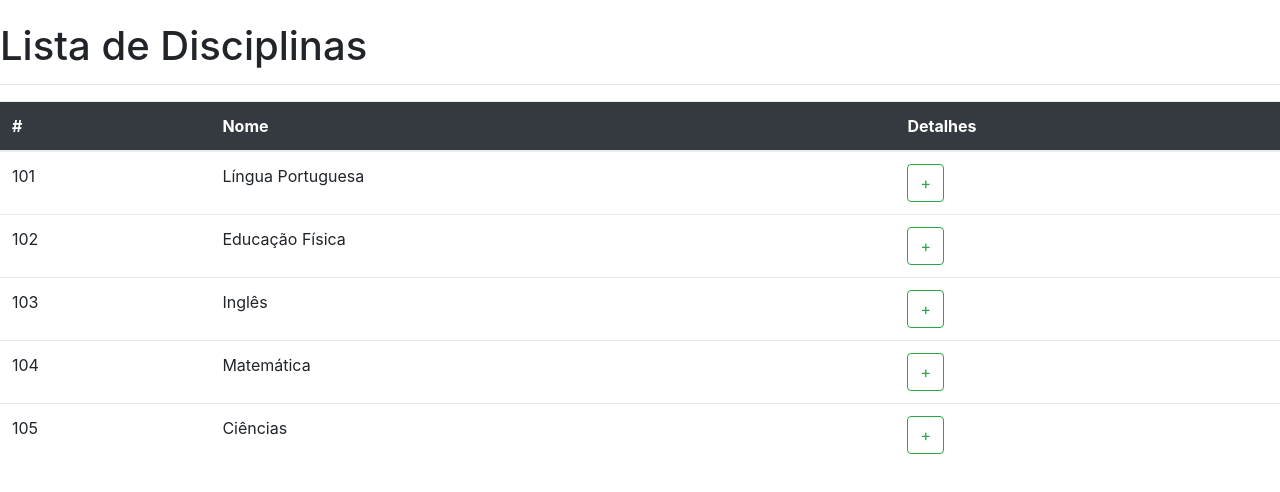
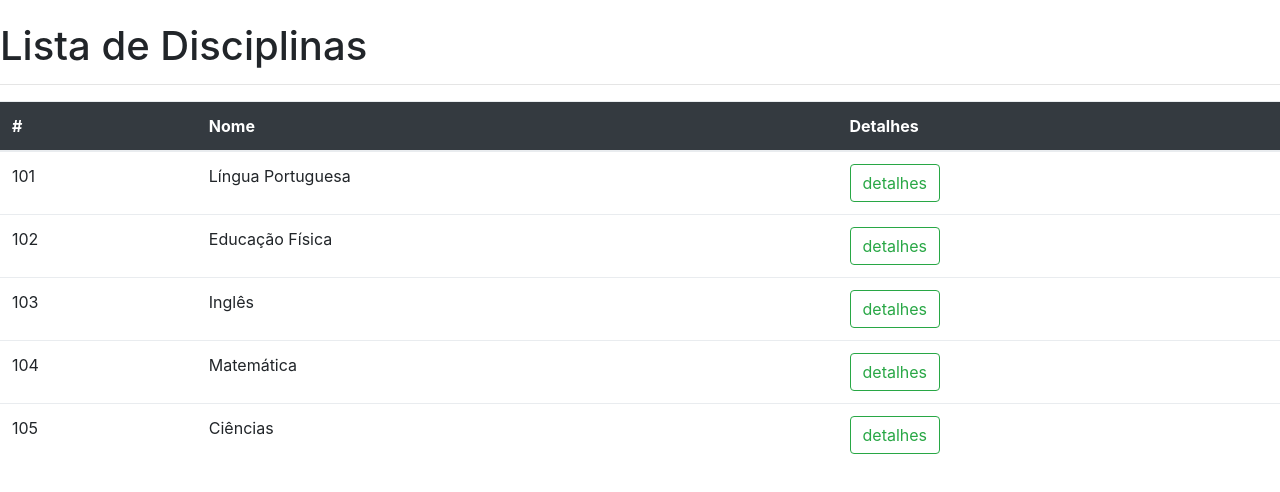
Before and after one commit to caramelloinfo/atividades-lpweb, an Angular app in the folder angular-app/: page / in a window 1280 px wide. Shown: the top 492 px of the page. Built offline with nearby package versions, Linux system fonts and the light colour scheme.

Commit message:
alteração no botão detalhes

```diff
--- a/angular-app/src/app/app.component.html
+++ b/angular-app/src/app/app.component.html
@@ -14,7 +14,7 @@
       <td>{{disciplina.codigo}}</td>
       <td>{{disciplina.nome}}</td>
       <td (click)="selecionar(disciplina)">
-        <button type="button" class="btn btn-outline-success" >+</button>
+        <button type="button" class="btn btn-outline-success">detalhes</button>
       </td>
     </tr>
     <tbody>
```
